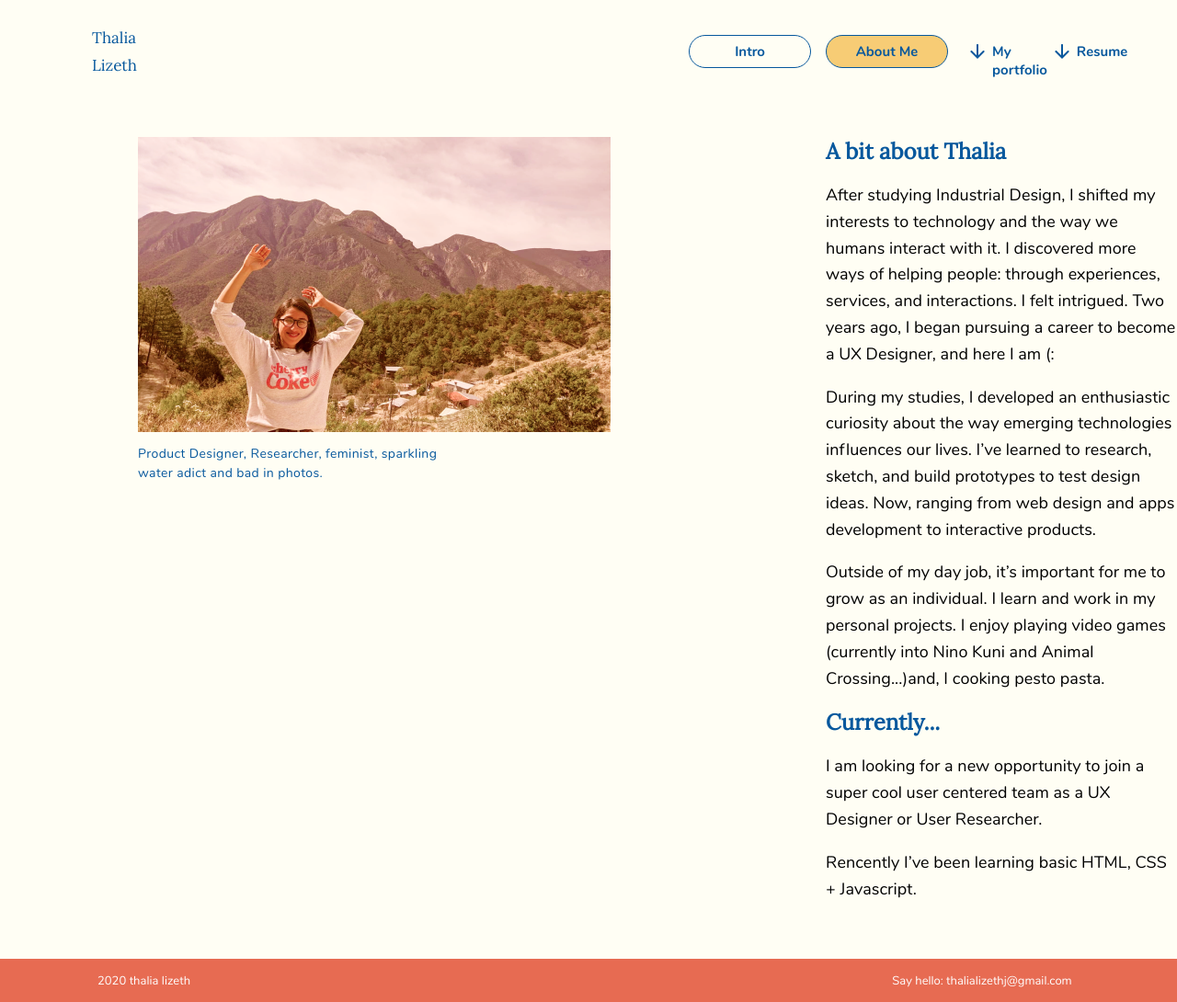
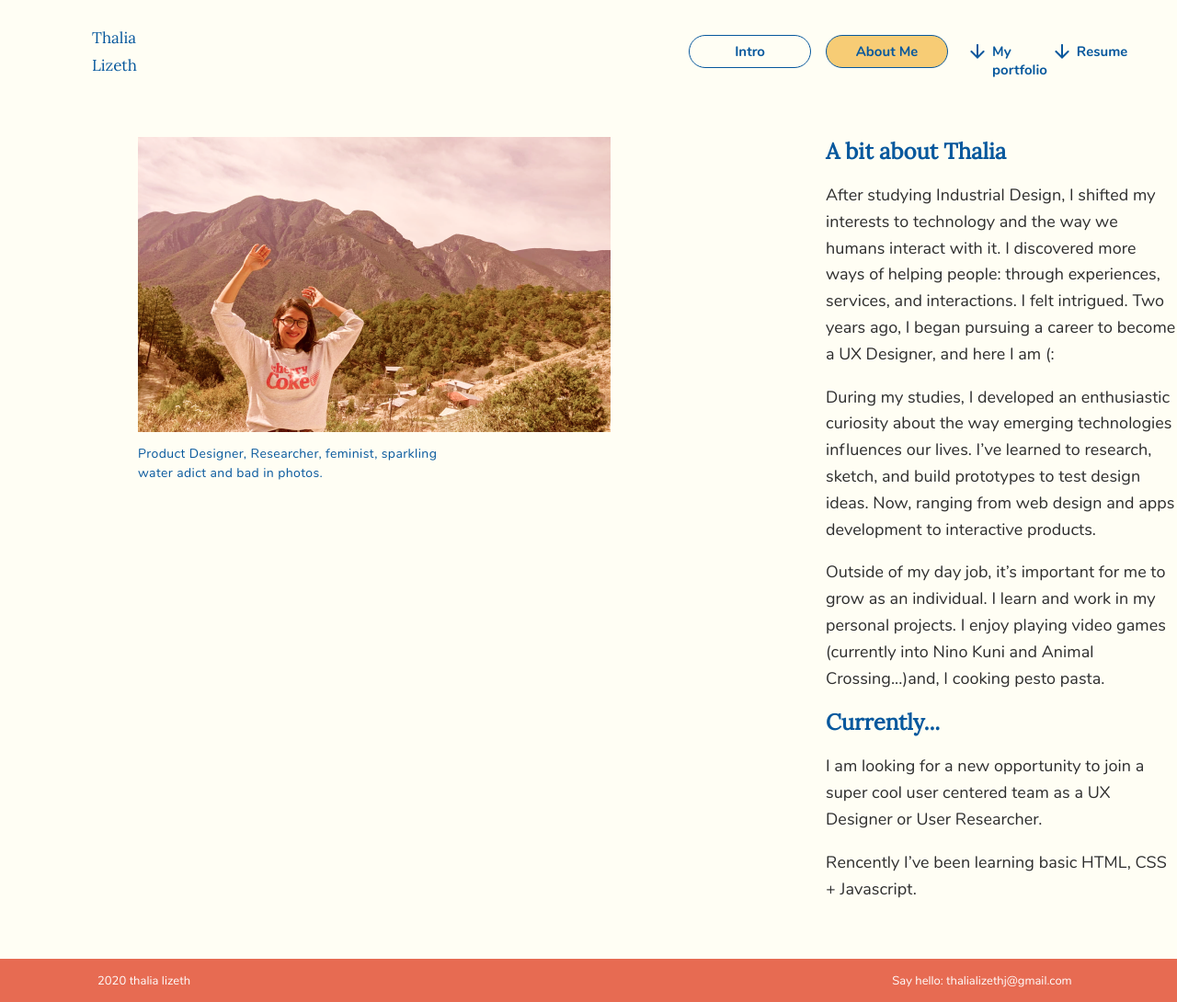
Before and after one commit to thalizeth/thalizeth.github.io, a Jekyll site: the page built from about.html, in a window 1280 px wide and 1090 px high. Shown: the whole window at 92% size. Built offline with Jekyll 4.4.1, drawn with Linux system fonts in a browser that asks for light colours.

Commit message:
Fix[aboutme]: Fix p colors

```diff
--- a/_sass/about.scss
+++ b/_sass/about.scss
@@ -42,6 +42,7 @@
     }
 
     p {
+      color: var(--mine-shaft);
       font-size: 18px;
       line-height: 160%;
       font-weight: 400;
```
